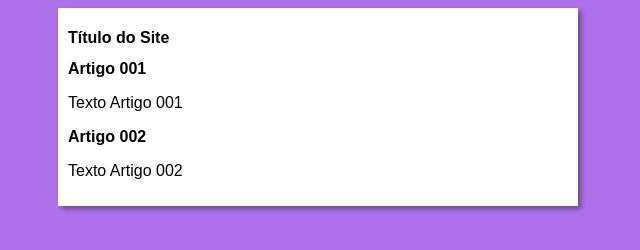
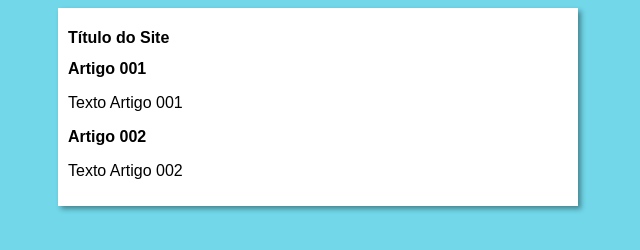
Before and after one commit to macdouglas1/projeto-site, a plain HTML site: page index.html in a window 1280 px wide. Shown: the whole page, without its empty margins (322-962 px from the left). Drawn offline with Linux system fonts and the light colour scheme.

Commit message:
Update style.css

```diff
--- a/estilos/style.css
+++ b/estilos/style.css
@@ -4,7 +4,7 @@
 }
 
 body {
-    background-color: rgb(175, 113, 233);
+    background-color: rgb(113, 215, 233);
 }
 
 main {
```
